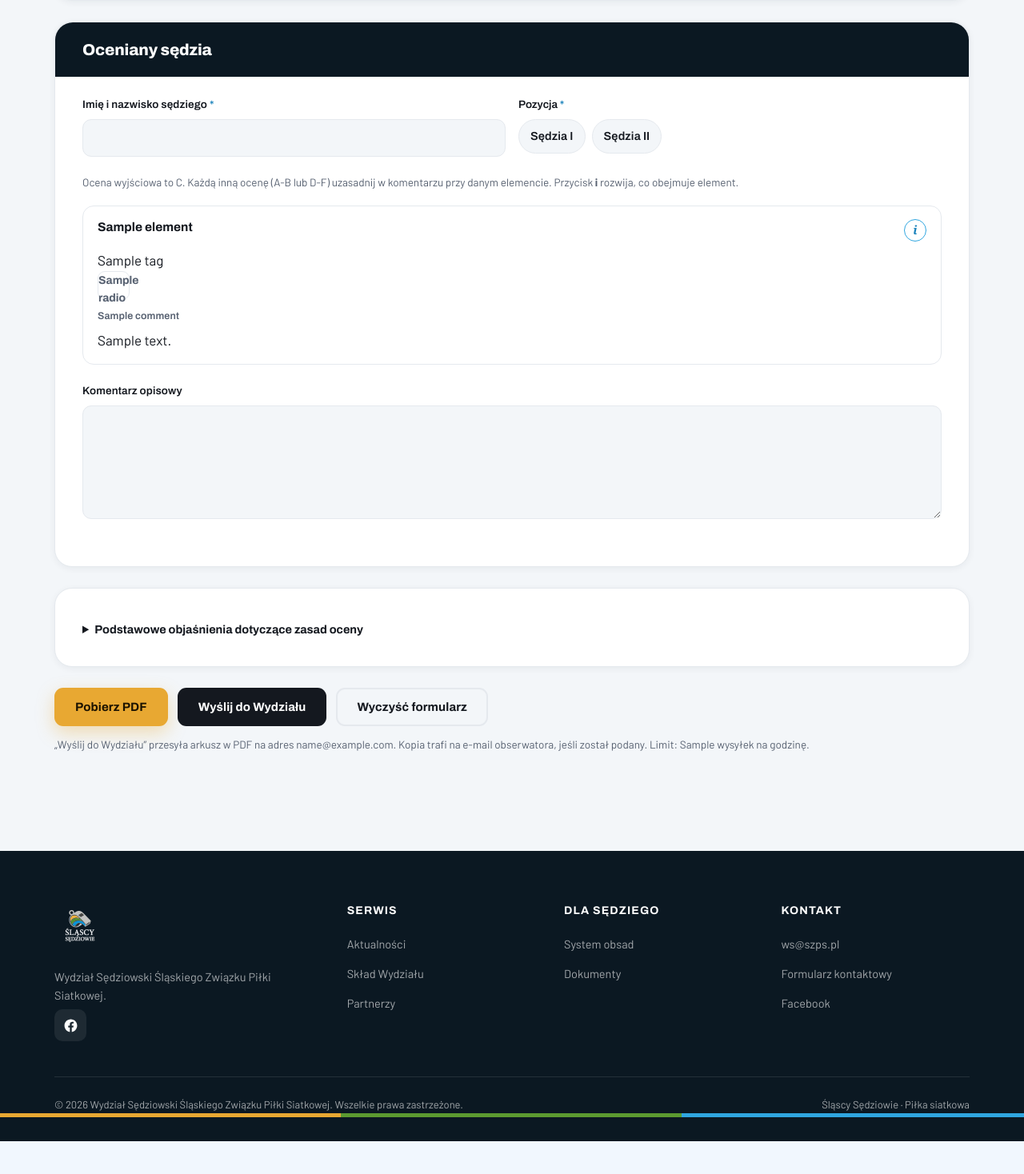
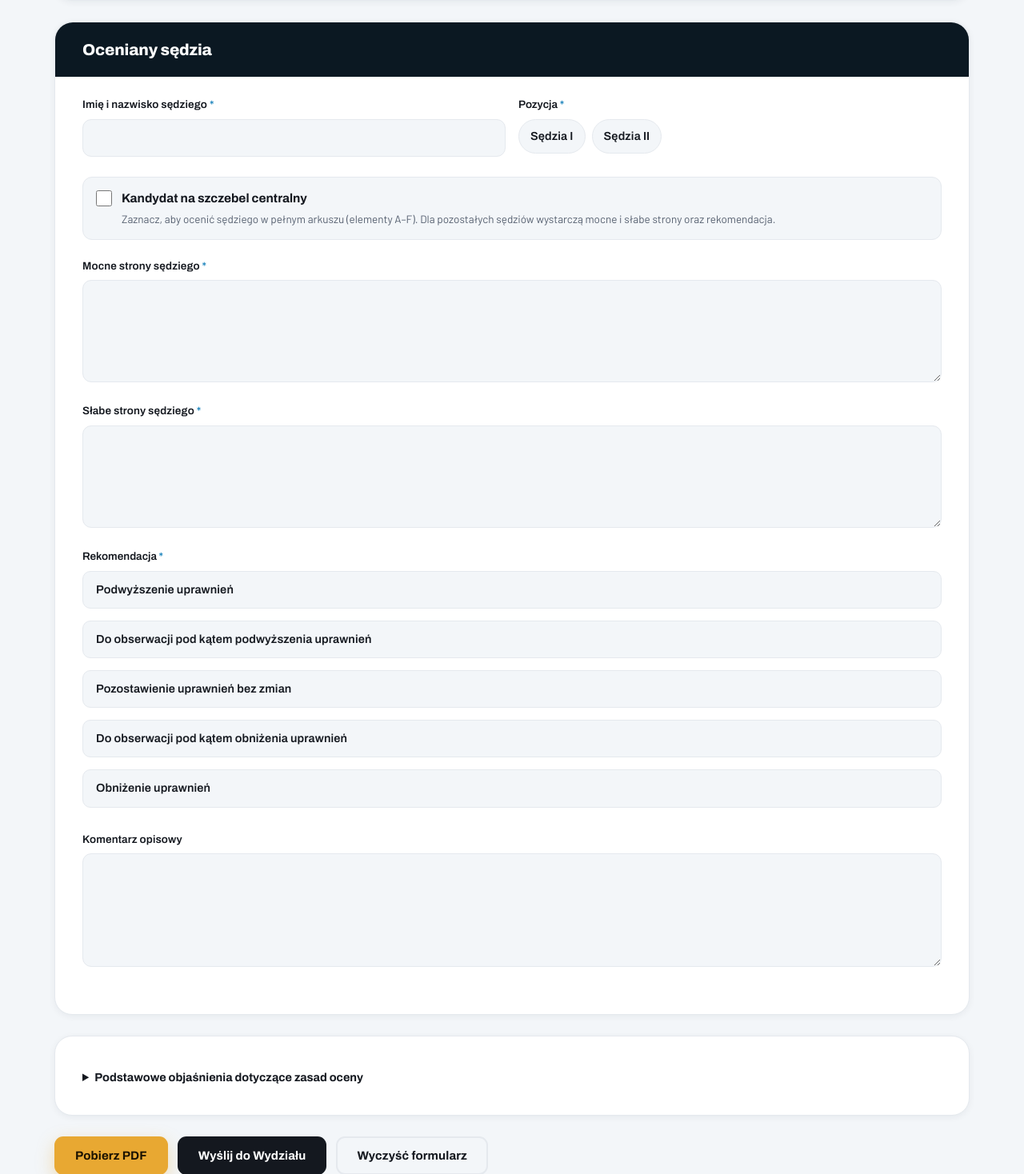
Before and after one commit to michbroniszewski/szps_website, a Django app: template templates/evaluation/form.html in a window 1280 px wide. Shown: the part 883-2351 px from the top of the page at 80% size. Before the commit the page ends 2310 px from the top, so only its background shows below. Run offline with Django 5.2, Linux system fonts and the light colour scheme; data comes from the database, SQL or seed files in the repository; tables that the repository leaves empty hold one stand-in row (values such as "Sample post"); the template is opened without the code that fills it: values that come from a table or form of the project are taken from there, most other values are stand-ins (such as "Sample title", 1, 10 or a date in 2020); parts of the project's set-up code (start-up, migrations or seed data) failed here and were passed over.

Commit message:
Arkusz oceny: wariant dla sędziów spoza kadry centralnej
W panelu „Oceniany sędzia” checkbox „Kandydat na szczebel centralny”:
- zaznaczony — arkusz jak dotychczas (elementy A–F z komentarzami),
- odznaczony (domyślnie) — mocne i słabe strony sędziego oraz
  rekomendacja: podwyższenie / obserwacja pod kątem podwyższenia /
  bez zmian / obserwacja pod kątem obniżenia / obniżenie uprawnień.

Komentarz opisowy zostaje w obu wariantach. Walidacja zależna od wariantu
(oceny ukrytej sekcji z wersji roboczej nie blokują wysyłki). PDF i mail
dopasowane do wariantu. Wersja robocza w przeglądarce pamięta checkbox.

Co-Authored-By: Claude Opus 5.5 <noreply@anthropic.com>
Claude-Session: https://claude.ai/code/session_01PCB53kG32RKsDHXfkhMiwf

```diff
--- a/evaluation/forms.py
+++ b/evaluation/forms.py
@@ -15,7 +15,10 @@ def _radio(choices, **kwargs):
 class EvaluationForm(forms.Form):
     """Arkusz jednego sędziego; elementy oceny budowane z `sheet.py`.
 
-    Pola elementów: `g_<klucz>` (ocena A–F) i `c_<klucz>` (komentarz).
+    Dwa warianty, zależnie od pola `central_candidate`:
+    * kandydat na szczebel centralny — pełna ocena elementów: `g_<klucz>`
+      (ocena A–F) i `c_<klucz>` (komentarz),
+    * pozostali — mocne i słabe strony oraz rekomendacja uprawnień.
     """
 
     competition = forms.ChoiceField(
@@ -46,6 +49,21 @@ class EvaluationForm(forms.Form):
 
     referee_name = forms.CharField(label="Imię i nazwisko sędziego", max_length=120)
     position = _radio(sheet.POSITIONS, label="Pozycja")
+    central_candidate = forms.BooleanField(
+        label="Kandydat na szczebel centralny", required=False,
+    )
+
+    # Wariant uproszczony (sędzia nie jest kandydatem na szczebel centralny).
+    # Wymagane tylko w tym wariancie — sprawdza to clean().
+    strengths = forms.CharField(
+        label="Mocne strony sędziego", required=False, max_length=4000,
+        widget=forms.Textarea(attrs={"rows": 4}),
+    )
+    weaknesses = forms.CharField(
+        label="Słabe strony sędziego", required=False, max_length=4000,
+        widget=forms.Textarea(attrs={"rows": 4}),
+    )
+    recommendation = _radio(sheet.RECOMMENDATIONS, label="Rekomendacja", required=False)
 
     comment = forms.CharField(
         label="Komentarz opisowy",
@@ -64,6 +82,8 @@ class EvaluationForm(forms.Form):
                 choices=[(g, g) for g in sheet.GRADES],
                 initial=sheet.DEFAULT_GRADE,
                 widget=forms.RadioSelect,
+                # Wymagane tylko u kandydata — sprawdza to clean().
+                required=False,
             )
             self.fields[sheet.comment_field(key)] = forms.CharField(
                 label="Komentarz do oceny",
@@ -75,15 +95,35 @@ class EvaluationForm(forms.Form):
 
     def clean(self):
         cleaned = super().clean()
-        # Zasada z objaśnień: każda ocena inna niż C wymaga komentarza.
+        if cleaned.get("central_candidate"):
+            self._clean_full(cleaned)
+        else:
+            self._clean_basic(cleaned)
+        return cleaned
+
+    def _clean_full(self, cleaned):
         for key, _label, _info in sheet.ELEMENTS:
-            grade = cleaned.get(sheet.grade_field(key), sheet.DEFAULT_GRADE)
-            if grade != sheet.DEFAULT_GRADE and not cleaned.get(sheet.comment_field(key)):
+            grade = cleaned.get(sheet.grade_field(key))
+            if not grade:
+                self.add_error(sheet.grade_field(key), "Wybierz ocenę.")
+            # Zasada z objaśnień: każda ocena inna niż C wymaga komentarza.
+            elif grade != sheet.DEFAULT_GRADE and not cleaned.get(sheet.comment_field(key)):
                 self.add_error(
                     sheet.comment_field(key),
                     "Wystawiono ocenę inną niż C — uzasadnij ją w komentarzu.",
                 )
-        return cleaned
+
+    def _clean_basic(self, cleaned):
+        if not cleaned.get("strengths"):
+            self.add_error("strengths", "Opisz mocne strony sędziego.")
+        if not cleaned.get("weaknesses"):
+            self.add_error("weaknesses", "Opisz słabe strony sędziego.")
+        if not cleaned.get("recommendation"):
+            self.add_error("recommendation", "Zaznacz jedną z opcji.")
+        # Oceny elementów nie należą do tego wariantu — nie trafiają do PDF.
+        for key, _label, _info in sheet.ELEMENTS:
+            cleaned.pop(sheet.grade_field(key), None)
+            cleaned.pop(sheet.comment_field(key), None)
 
     # ── struktura pomocnicza dla szablonu ────────────────────────────
     def elements(self):
--- a/evaluation/sheet.py
+++ b/evaluation/sheet.py
@@ -26,6 +26,16 @@ COMPETITIONS = [
     ("2ligak", "II Liga Śląska Kobiet"),
     ("1ligak", "I Liga Śląska Kobiet"),
     ("1ligam", "I Liga Śląska Mężczyzn"),
+]
+
+# Rekomendacja dla sędziego, który NIE jest kandydatem na szczebel
+# centralny (uproszczony arkusz: mocne/słabe strony + rekomendacja).
+RECOMMENDATIONS = [
+    ("podwyzszenie", "Podwyższenie uprawnień"),
+    ("obserwacja_podwyzszenie", "Do obserwacji pod kątem podwyższenia uprawnień"),
+    ("bez_zmian", "Pozostawienie uprawnień bez zmian"),
+    ("obserwacja_obnizenie", "Do obserwacji pod kątem obniżenia uprawnień"),
+    ("obnizenie", "Obniżenie uprawnień"),
 ]
 
 # Pozycja ocenianego sędziego — od niej zależą rozwinięcia (przycisk „i”).
--- a/static/evaluation.css
+++ b/static/evaluation.css
@@ -94,3 +94,22 @@
   .ev-grade{flex:1}
   .ev-grade span{width:auto}
 }
+
+/* kandydat na szczebel centralny: przełącznik wariantu arkusza */
+.ev-check{display:flex;gap:12px;align-items:flex-start;margin:4px 0 22px;padding:14px 16px;border:1.5px solid var(--line);
+  border-radius:12px;background:var(--soft);cursor:pointer;transition:.15s}
+.ev-check:hover{border-color:var(--ink-soft)}
+.ev-check input{flex:none;width:20px;height:20px;margin-top:2px;accent-color:var(--navy);cursor:pointer}
+.ev-check b{display:block;font-family:var(--font-display);font-size:15.5px}
+.ev-check small{display:block;color:var(--ink-soft);font-size:13.5px;margin-top:2px}
+#evForm[data-central="1"] .ev-check{border-color:var(--gold);background:#fff7e6}
+.ev-mode--full{display:none}
+#evForm[data-central="1"] .ev-mode--full{display:block}
+#evForm[data-central="1"] .ev-mode--basic{display:none}
+
+/* rekomendacja: pionowa lista „pigułek”, od podwyższenia do obniżenia */
+.ev-reco{margin-bottom:22px}
+.ev-reco__opts{display:flex;flex-direction:column;gap:8px}
+.ev-reco__opt span{display:block;border-radius:10px;padding:11px 16px}
+.ev-reco__opt input[value="podwyzszenie"]:checked + span{background:var(--green-d);border-color:var(--green-d)}
+.ev-reco__opt input[value="obnizenie"]:checked + span{background:#b42323;border-color:#b42323}
--- a/static/evaluation.js
+++ b/static/evaluation.js
@@ -28,6 +28,7 @@
     for (const [name, value] of Object.entries(data)) {
       form.querySelectorAll(`[name="${CSS.escape(name)}"]`).forEach(el => {
         if (el.type === 'radio') el.checked = el.value === value;
+        else if (el.type === 'checkbox') el.checked = true;  // w FormData są tylko zaznaczone
         else el.value = value;
       });
     }
@@ -48,7 +49,14 @@
     else delete form.dataset.position;
   };
 
-  const refresh = () => { refreshComments(); refreshPosition(); };
+  // Kandydat na szczebel centralny → pełny arkusz; inaczej wariant uproszczony.
+  const refreshCentral = () => {
+    const box = form.querySelector('input[name="central_candidate"]');
+    if (box && box.checked) form.dataset.central = '1';
+    else delete form.dataset.central;
+  };
+
+  const refresh = () => { refreshComments(); refreshPosition(); refreshCentral(); };
 
   form.querySelectorAll('.ev-el__info').forEach(btn => {
     btn.addEventListener('click', () => {
--- a/templates/evaluation/_field.html
+++ b/templates/evaluation/_field.html
@@ -1,5 +1,5 @@
 <div class="field{% if field.errors %} invalid{% endif %}{% if extra_class %} {{ extra_class }}{% endif %}">
-  <label for="{{ field.id_for_label }}">{{ field.label }}{% if field.field.required %} <span class="req">*</span>{% endif %}</label>
+  <label for="{{ field.id_for_label }}">{{ field.label }}{% if field.field.required or required %} <span class="req">*</span>{% endif %}</label>
   {{ field }}
   {% for error in field.errors %}<div class="err">{{ error }}</div>{% endfor %}
 </div>
--- a/templates/evaluation/_sheet.html
+++ b/templates/evaluation/_sheet.html
@@ -25,6 +25,29 @@
           {% include "evaluation/_choices.html" with field=form.position %}
         </div>
 
+        <label class="ev-check{% if form.central_candidate.errors %} invalid{% endif %}">
+          {{ form.central_candidate }}
+          <span><b>{{ form.central_candidate.label }}</b>
+            <small>Zaznacz, aby ocenić sędziego w pełnym arkuszu (elementy A–F). Dla pozostałych sędziów wystarczą mocne i słabe strony oraz rekomendacja.</small></span>
+        </label>
+
+        {# ── wariant uproszczony (bez kandydatury) ── #}
+        <div class="ev-mode ev-mode--basic">
+          {% include "evaluation/_field.html" with field=form.strengths required=True %}
+          {% include "evaluation/_field.html" with field=form.weaknesses required=True %}
+          <fieldset class="field ev-choices ev-reco{% if form.recommendation.errors %} invalid{% endif %}">
+            <legend>{{ form.recommendation.label }} <span class="req">*</span></legend>
+            <div class="ev-reco__opts">
+              {% for radio in form.recommendation %}
+                <label class="ev-pill ev-reco__opt">{{ radio.tag }}<span>{{ radio.choice_label }}</span></label>
+              {% endfor %}
+            </div>
+            {% for error in form.recommendation.errors %}<div class="err">{{ error }}</div>{% endfor %}
+          </fieldset>
+        </div>
+
+        {# ── wariant pełny (kandydat na szczebel centralny) ── #}
+        <div class="ev-mode ev-mode--full">
         <p class="ev-hint">Ocena wyjściowa to C. Każdą inną ocenę (A-B lub D-F) uzasadnij w komentarzu przy danym elemencie. Przycisk <b>i</b> rozwija, co obejmuje element.</p>
 
         <div class="ev-elements">
@@ -57,6 +80,7 @@
           </div>
           {% endfor %}
         </div>
+        </div>
 
         {% include "evaluation/_field.html" with field=form.comment %}
       </div>
--- a/templates/evaluation/form.html
+++ b/templates/evaluation/form.html
@@ -29,7 +29,7 @@
       </div>
     {% endif %}
 
-    <form method="post" id="evForm" data-bound="{{ form.is_bound|yesno:'1,0' }}"{% if form.position.value %} data-position="{{ form.position.value }}"{% endif %} novalidate>
+    <form method="post" id="evForm" data-bound="{{ form.is_bound|yesno:'1,0' }}"{% if form.position.value %} data-position="{{ form.position.value }}"{% endif %}{% if form.central_candidate.value %} data-central="1"{% endif %} novalidate>
       {% csrf_token %}
       {% include "evaluation/_honeypot.html" %}
 
```
Also changed, not shown: evaluation/pdf.py (+36 -8 lines), evaluation/tests.py (+65 -0 lines), evaluation/views.py (+6 -1 lines).
